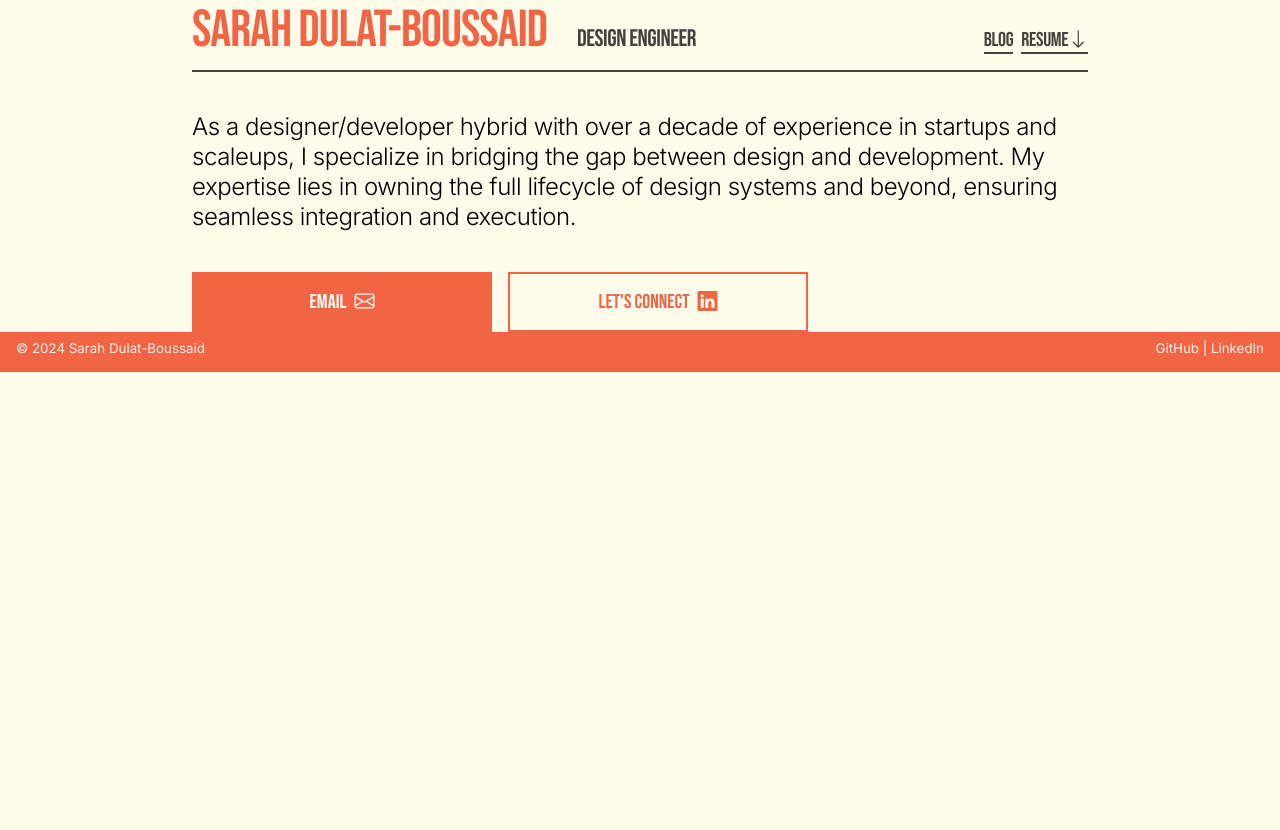
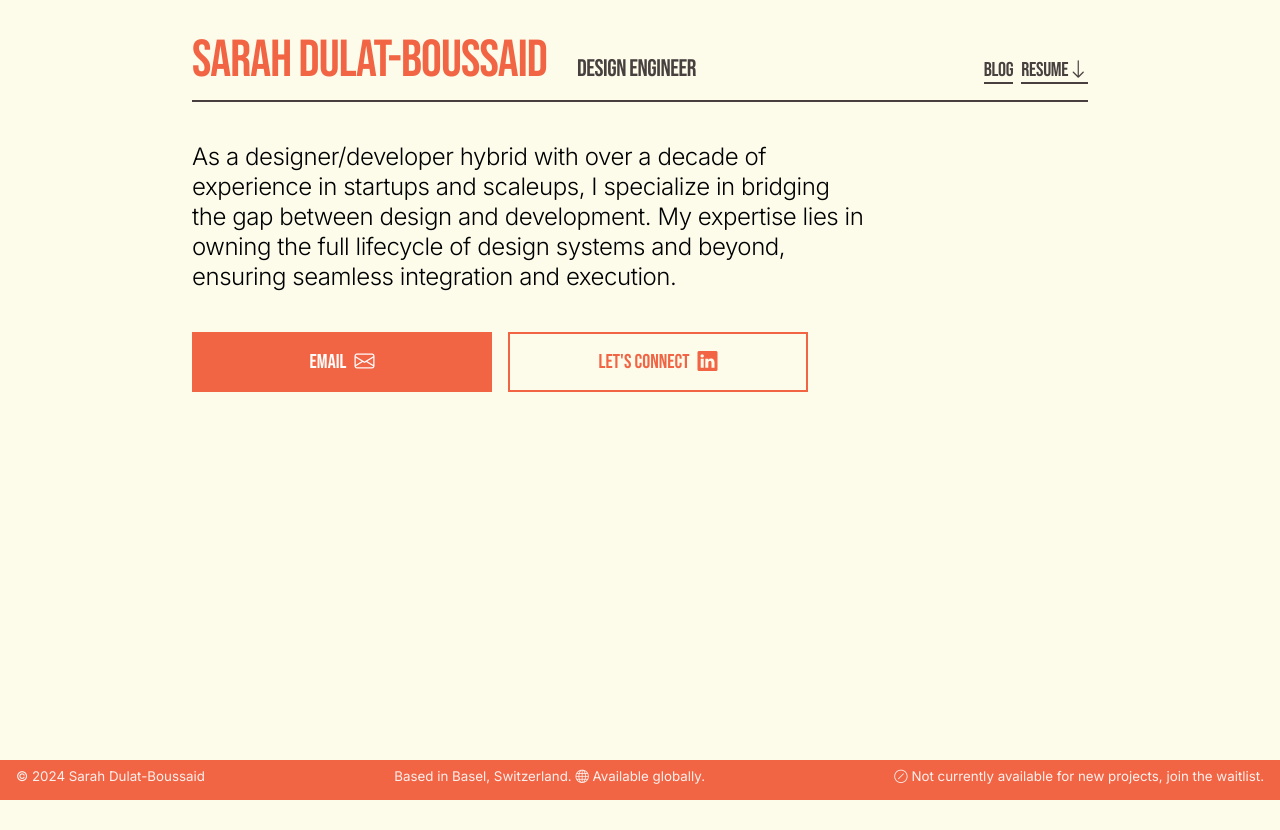
Before and after one commit to sarahdulat/sarah-dulat, a Vue app: page / in a window 1280 px wide. Before the commit the page ends 800 px from the top, so only its background shows below. Built offline with nearby package versions, Linux system fonts and the light colour scheme.

Commit message:
adding footer copy

```diff
--- a/src/components/Footer.vue
+++ b/src/components/Footer.vue
@@ -2,9 +2,8 @@
     <footer class="px-l py-m">
         <div class="row">
             <small>© {{ currentYear }} Sarah Dulat-Boussaid</small>
-            <small>
-                <a href="https://github.com/sarahdulat" target="_blank">GitHub</a> | <a
-                    href="https://www.linkedin.com/in/sarahdulat/" target="_blank">LinkedIn</a> </small>
+            <small>Based in Basel, Switzerland. <i class="bi bi-globe"></i> Available globally.</small>
+            <small v-html="getAvailability"></small>
         </div>
     </footer>
 </template>
@@ -14,7 +13,19 @@ export default {
     name: 'Footer',
     data() {
         return {
-            currentYear: new Date().getFullYear()
+            currentYear: new Date().getFullYear(),
+            availability: 0
+        }
+    },
+    computed: {
+        getAvailability() {
+            if (this.availability == 1) {
+                return '<i class="bi bi-circle-fill"></i> Available for new projects.'
+            } else if (this.availability == 0.5) {
+                return '<i class="bi bi-circle-half"></i> Limited availability, email for more info.'
+            } else if (this.availability == 0) {
+                return '<i class="bi bi-slash-circle"></i> Not currently available for new projects, <a href="#">join the waitlist</a>.'
+            }
         }
     }
 }
@@ -22,12 +33,12 @@ export default {
 
 <style scoped lang="scss">
 footer {
-    // position: fixed;
-    // bottom: 0px;
-    // left: 0px;
+    position: fixed;
+    bottom: 0px;
+    left: 0px;
     width: 100%;
     overflow: visible;
-    // z-index: 99;
+    z-index: 99;
     background-color: var(--color-primary);
     height: 40px;
 
--- a/src/components/Hero.vue
+++ b/src/components/Hero.vue
@@ -49,4 +49,8 @@ export default {
 section {
   margin: 0 15%;
 }
+
+h5 {
+  margin-right: 25%;
+}
 </style>
--- a/src/components/Navbar.vue
+++ b/src/components/Navbar.vue
@@ -21,10 +21,9 @@ export default {
 
 <style scoped lang="scss">
 nav {
-  margin-top: 10%;
   font-family: var(--font-family-bebas-neue);
   color: var(--color-dark);
-  margin: 0 15%;
+  margin: var(--space-xl) 15%;
 
   .wrapper {
     display: flex;
```
